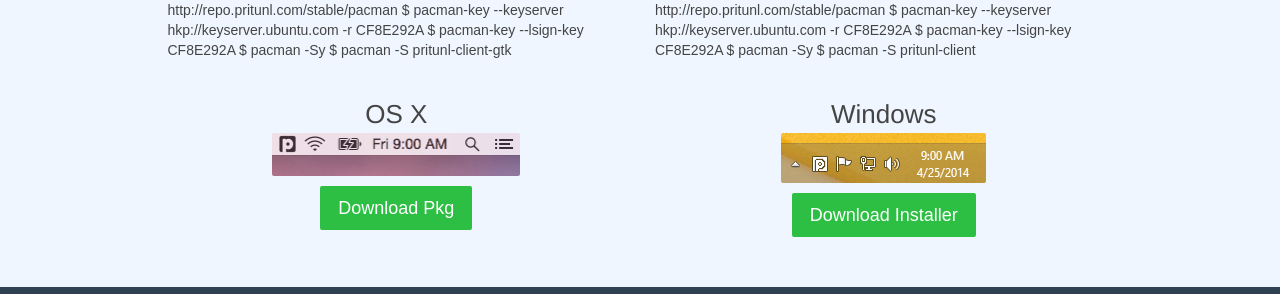
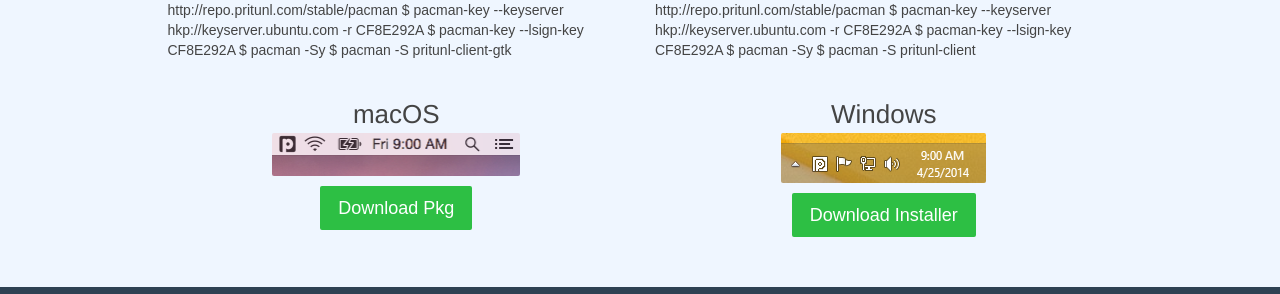
Before and after one commit to pritunl/client.pritunl.github.io, a Jekyll site: the page built from index.html, in a window 1280 px wide and 900 px high, scrolled down 2531 px. Shown: the part 548-842 px from the top of the window. Built offline with Jekyll 4.4.1, drawn with Linux system fonts in a browser that asks for light colours; nearby versions of some CDN libraries; some web fonts are replaced; Markdown is read by kramdown in place of the engine named in the settings; comment, search, counter and statistics services are not loaded.

Commit message:
Rename macOS

```diff
--- a/index.html
+++ b/index.html
@@ -257,8 +257,8 @@
       </div>
       <div class="row client">
         <div class="item col-md-5 col-sm-12 col-xs-12 col-md-offset-1">
-          <h3 class="title text-center">OS X</h3>
-          <img src="img/client_osx.png" style="width: 248px" alt="OS X Client"/><br>
+          <h3 class="title text-center">macOS</h3>
+          <img src="img/client_osx.png" style="width: 248px" alt="macOS Client"/><br>
           <a class="btn btn-lg btn-success" href="https://github.com/pritunl/pritunl-client-electron/releases/download/0.10.19/Pritunl.pkg.zip">Download Pkg</a>
         </div>
         <div class="item col-md-5 col-sm-12 col-xs-12">
```
